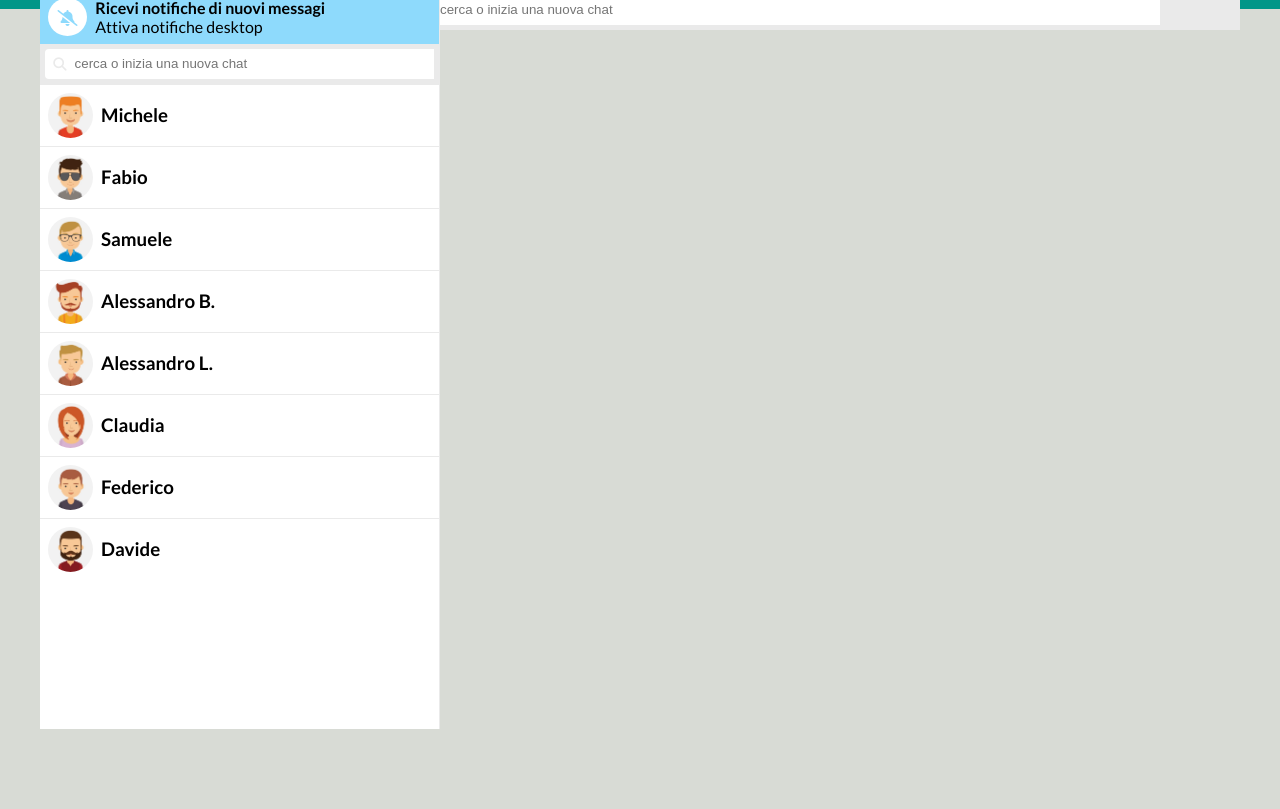
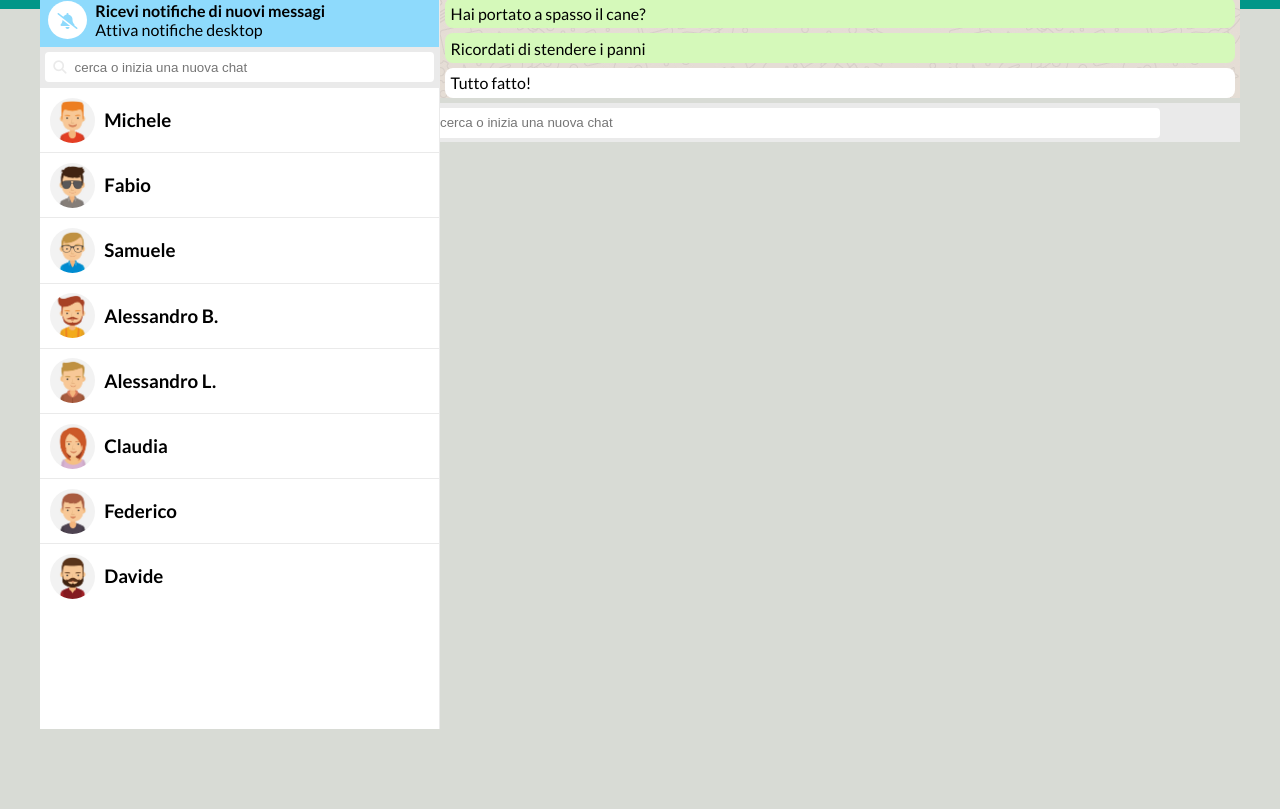
Before and after one commit to MarcoSac1/vue-boolzapp, a plain HTML site: page index.html in a window 1280 px wide. Shown: the part 141-950 px from the top of the page. Drawn offline with nearby package versions, Linux system fonts and the light colour scheme.

Commit message:
added class style at message and :class at div message

```diff
--- a/css/style.css
+++ b/css/style.css
@@ -42,7 +42,7 @@ aside{
 img{
     width: 45px;
     border-radius: 50%;
-    margin: .5rem;
+    margin: .6rem;
 }
 
 .notify{
@@ -77,7 +77,7 @@ input{
     border: none;
     width: 90%;
     height: 30px;
-    border-radius: 0rem .25rem 0rem .25rems;
+    border-radius: 0rem .25rem .25rem 0rem;
     margin: .3rem 0;
 }
 
@@ -108,3 +108,18 @@ header{
     height: calc(100% - 61px);
     background-image: url(../img/mine.jpg);
 }
+
+.sent{
+    background-color:#d5f9ba;
+    padding: .33rem;
+    margin: .33rem;
+    border-radius: .5rem;
+    justify-content: end;
+}
+
+.received{
+    background-color:#ffffff;
+    padding: .33rem;
+    margin: .33rem;
+    border-radius: .5rem;
+}
--- a/index.html
+++ b/index.html
@@ -30,11 +30,11 @@
             </section>
             <section class="bg-gray dflex">
                 <button><i class="fa-solid fa-magnifying-glass"></i> </button>
-                <input type="search" name="search" placeholder="cerca o inizia una nuova chat">
+                <input type="search" name="find contacts" placeholder="cerca o inizia una nuova chat">
             </section>
             <section class="contactContainer">
                 <ul class="friend-list">
-                    <li class="list-item dflex" v-for="(item, index) in contacts" :key="index">
+                    <li class="list-item dflex" v-for="(item, index) in contacts" :key="index" @click="focusContact(index)" >
                         <img :src="`${item.avatar}.jpg`"/>
                         <h3>{{ item.name }}</h3>
                     </li>
@@ -46,16 +46,15 @@
                 <header class="dflex">
                     <img src="./img/avatar_5.jpg" alt="userPic">
                     <div>
-                        <h3>Marco</h3>
+                        <h3>{{contacts[activeChat].name}}</h3>
                         <p>last Seen 13:30</p>
                     </div>
                 </header>
                 <div class="msgwrapper">
-                    <div v-for="(element, index) in getMessages()" :key="index">
-                        <h1>
-                            {{ element.messages }}
-                        </h1>
-
+                    <div v-for="(element, index) in getMessages()" :key="index" :class="element.status">
+                        <p>
+                            {{ element.message }}
+                        </p>
                     </div>
                 </div>
                 <div class="bg-gray dflex">
--- a/js/script.js
+++ b/js/script.js
@@ -175,11 +175,12 @@ createApp({
     methods: {
         getMessages(){
             return this.contacts[this.activeChat].messages
+            // console.log(this.activeContact);
         },
 
         focusContact: function(index){
-            this.activeContact = index
-            console.log(this.activeContact);
+            this.activeChat = index
+            console.log(this.activeChat);
         }
     }
 }).mount('#app')
```
